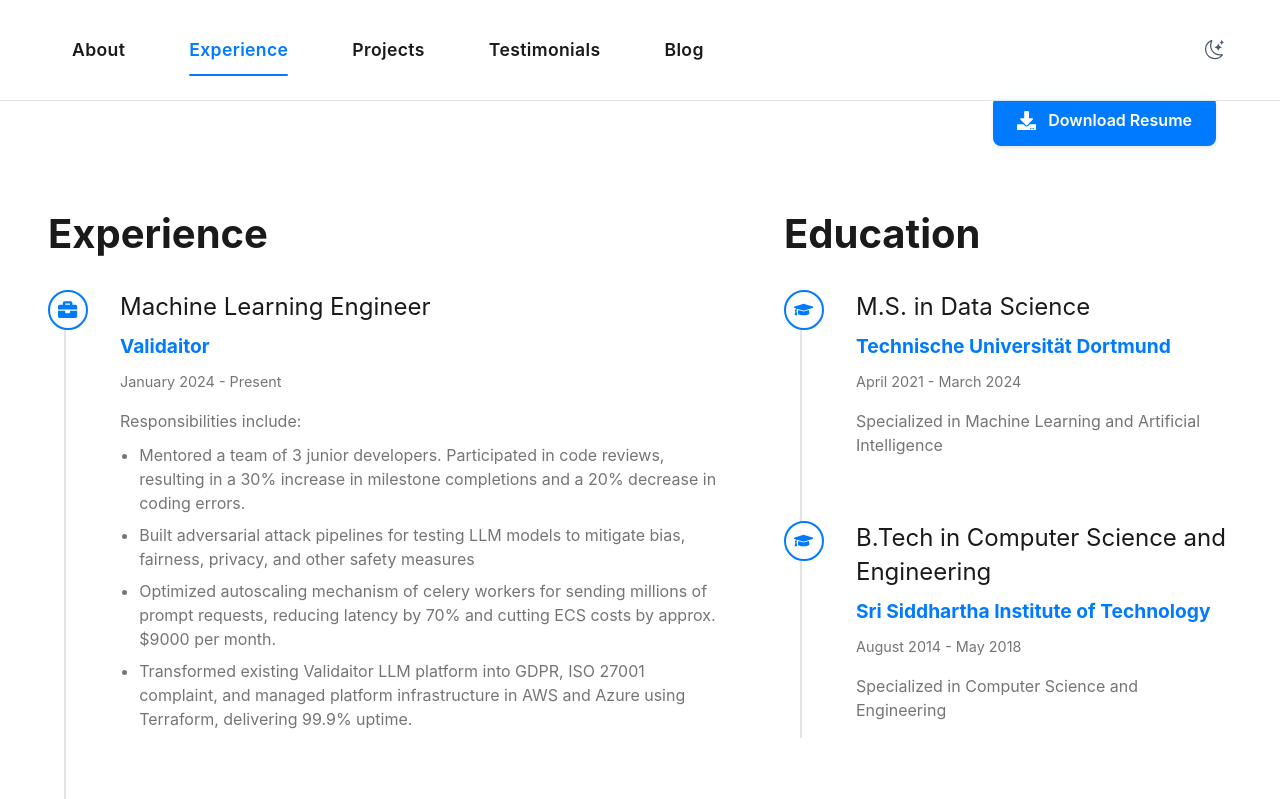
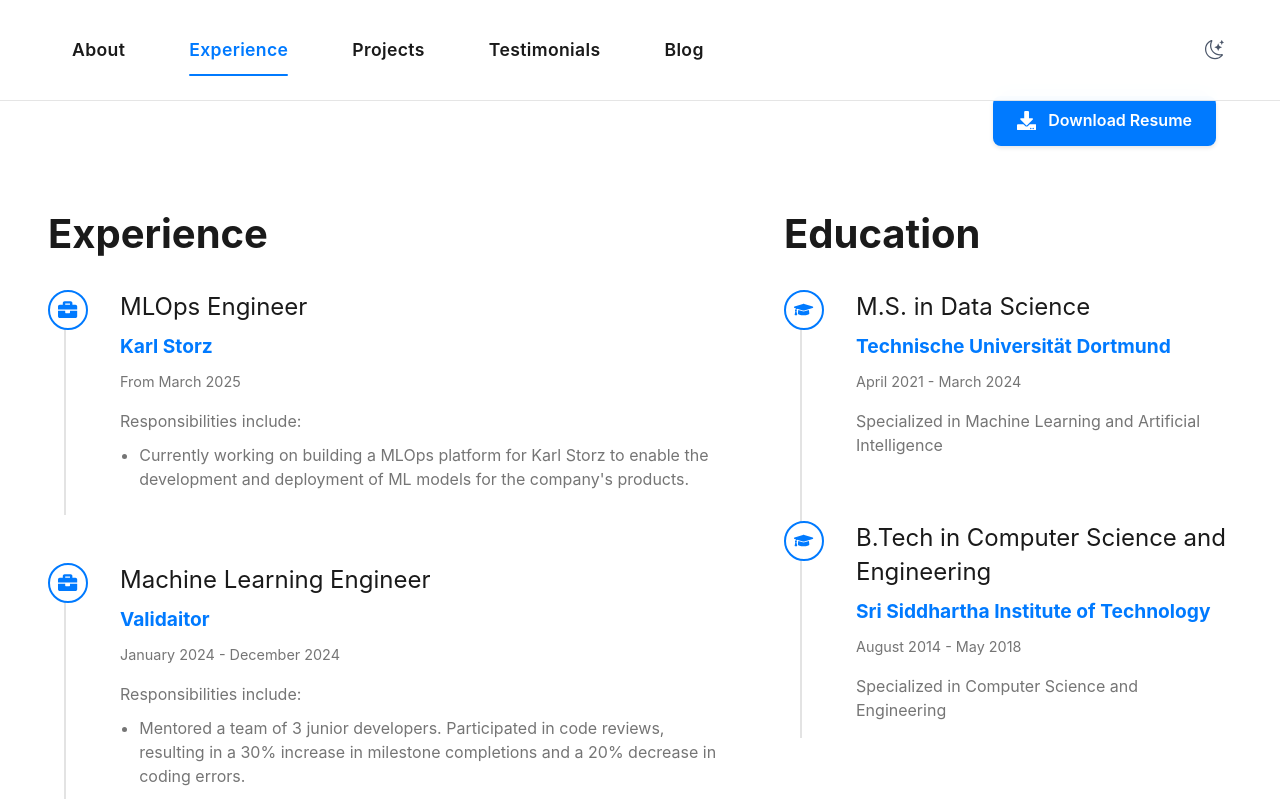
Before and after one commit to Dhanunjaya-Elluri/profile-cv, a React (Vite) app: page /experience in a window 1280 px wide. Shown: the top 799 px of the page. Built offline with nearby package versions, Linux system fonts and the light colour scheme; no server answers.

Commit message:
feat: add experience

```diff
--- a/src/components/Experience.jsx
+++ b/src/components/Experience.jsx
@@ -29,6 +29,37 @@ const Experience = () => {
                 <FaBriefcase className="timeline-icon" />
               </div>
               <div className="timeline-content">
+                <h2>MLOps Engineer</h2>
+                <h3>
+                  <a
+                    href="https://www.karlstorz.com"
+                    target="_blank"
+                    rel="noopener noreferrer"
+                  >
+                    Karl Storz
+                  </a>
+                </h3>
+                <p className="timeline-date">From March 2025</p>
+                <div className="responsibilities">
+                  <p>Responsibilities include:</p>
+                  <ul>
+                    <li>
+                      Currently working on building a MLOps platform for
+                      Karl Storz to enable the development and deployment of
+                      ML models for the company's products.
+                    </li>
+                  </ul>
+                </div>
+              </div>
+            </div>
+          </div>
+
+          <div className="timeline">
+            <div className="timeline-item">
+              <div className="icon-container">
+                <FaBriefcase className="timeline-icon" />
+              </div>
+              <div className="timeline-content">
                 <h2>Machine Learning Engineer</h2>
                 <h3>
                   <a
@@ -39,7 +70,7 @@ const Experience = () => {
                     Validaitor
                   </a>
                 </h3>
-                <p className="timeline-date">January 2024 - Present</p>
+                <p className="timeline-date">January 2024 - December 2024</p>
                 <div className="responsibilities">
                   <p>Responsibilities include:</p>
                   <ul>
```
